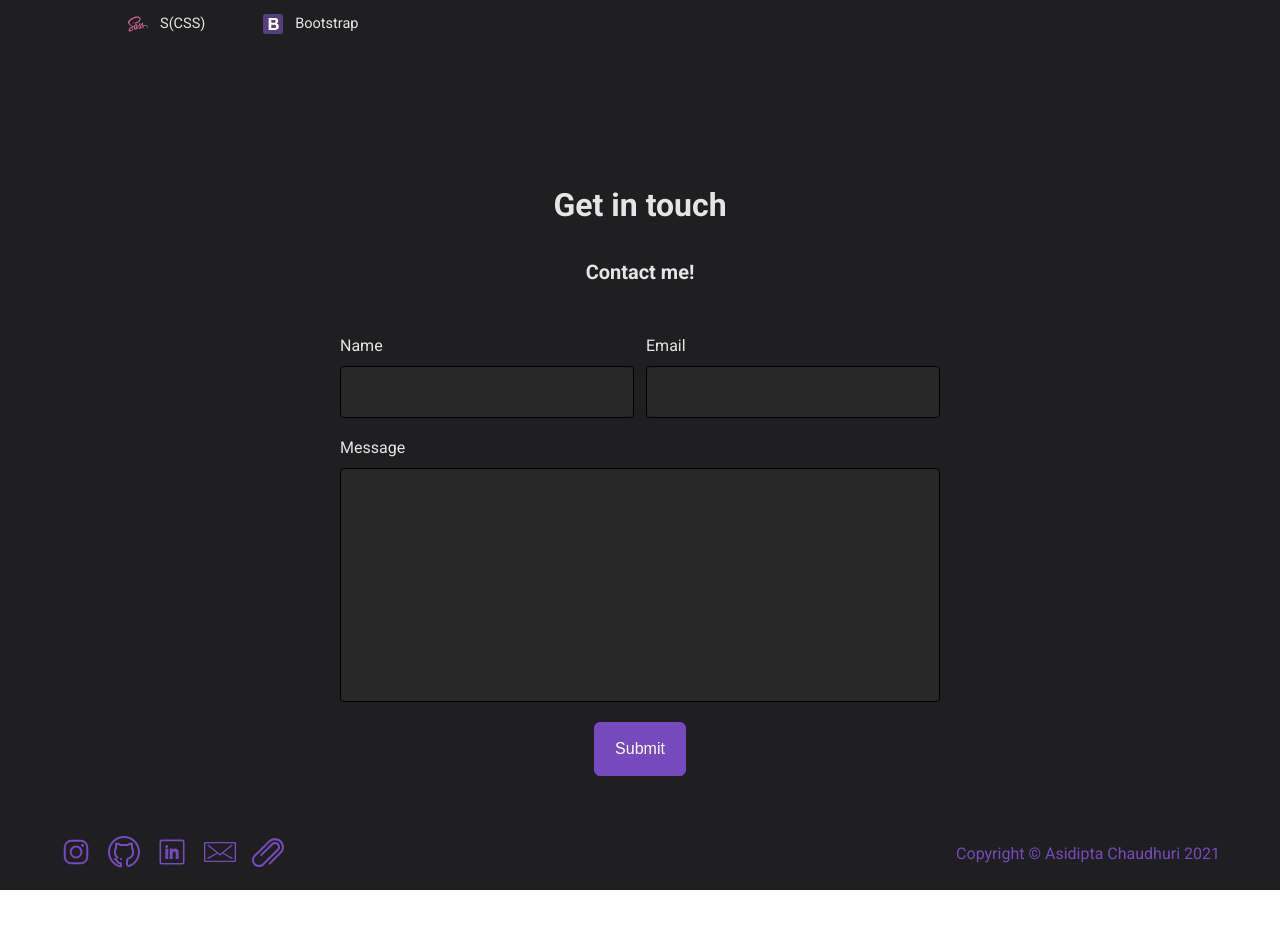
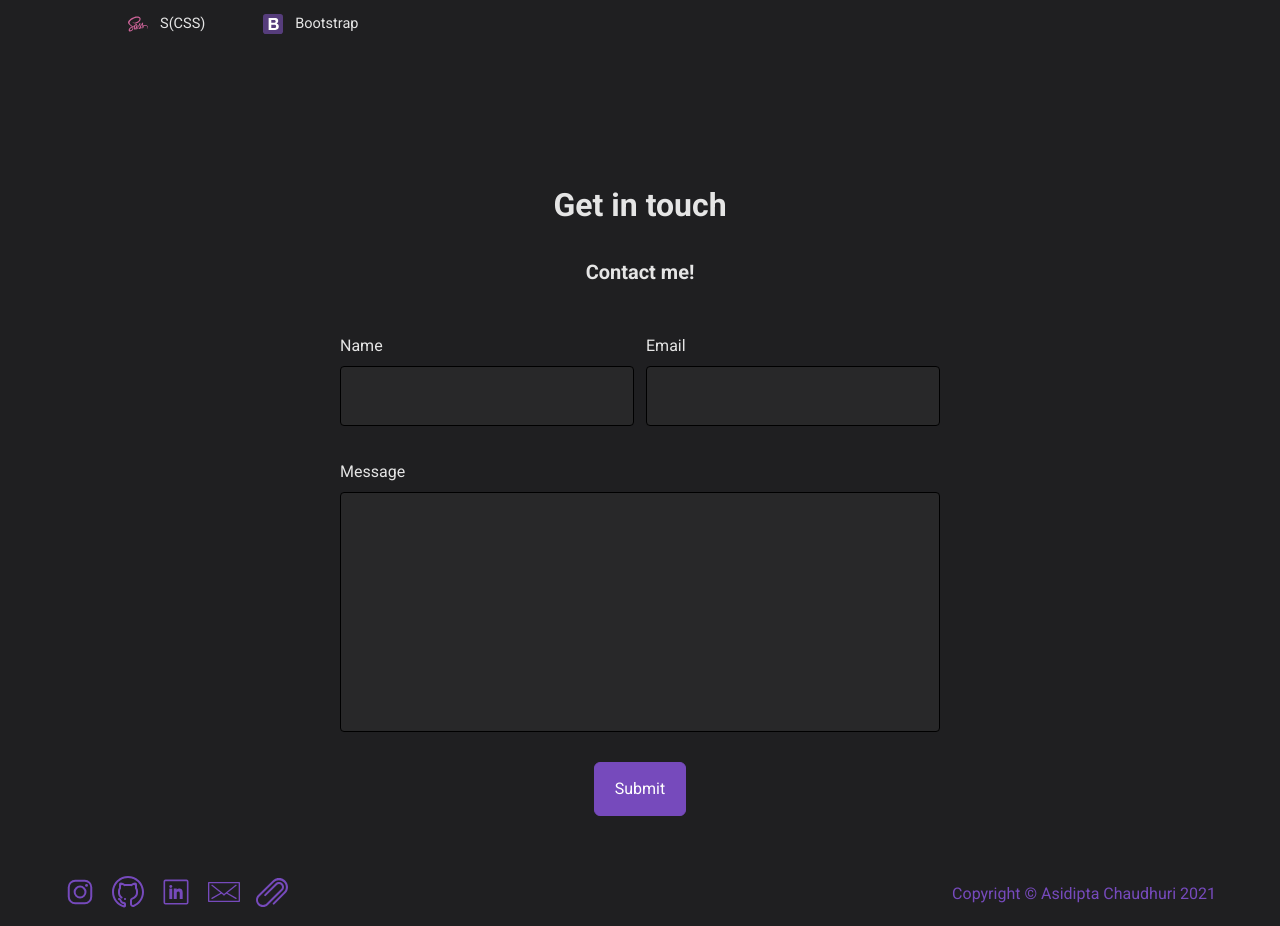
Before and after one commit to asi309/portfolio, a React (Create React App) app: page / in a window 1280 px wide. Shown: the part 900-1826 px from the top of the page. Before the commit the page ends 1790 px from the top, so only its background shows below. Built offline with nearby package versions, Linux system fonts and the light colour scheme; the HTML template or start-up script is replaced by a standard one.

Commit message:
Adds minor style changes and resume links

```diff
--- a/src/components/About.js
+++ b/src/components/About.js
@@ -25,8 +25,8 @@ export default function About() {
             do, and I am looking for opportunities in web development. If you
             are upto some project and need collaboration, just let me know!
           </p>
-          <p className="about__tech">
-            Technologies I use:
+          <div className="about__tech">
+            <span>Technologies I use:</span>
             <ul className="about__tech--list">
               <li>
                 <img
@@ -77,7 +77,7 @@ export default function About() {
                 <span>Bootstrap</span>
               </li>
             </ul>
-          </p>
+          </div>
         </div>
         <img className="about__image" src={reactIcon} alt="profile" />
       </div>
--- a/src/components/Banner.js
+++ b/src/components/Banner.js
@@ -8,7 +8,8 @@ export default function Banner() {
         <h1 className="portfolio__title">Asidipta Chaudhuri</h1>
       </div>
       <p className="portfolio__subtitle">
-        I am a Web Developer and Full Stack Enginner out of Kolkata.
+        I am a Web Developer out of Kolkata. I specialize in building beautiful
+        and functional web applications.
         <br />
         Scroll down to find out more about me.
       </p>
--- a/src/components/Contact.js
+++ b/src/components/Contact.js
@@ -20,7 +20,6 @@ export default function Contact() {
     try {
       if (name !== '' && email !== '' && message !== '') {
         const response = await api.post('/submit', { name, email, message });
-        console.log(response);
       }
     } catch (error) {
       console.log(error);
--- a/src/components/Footer.js
+++ b/src/components/Footer.js
@@ -1,6 +1,7 @@
 import React, { useContext } from 'react';
 
 import { UserContext } from '../user-context';
+import api from '../service/api';
 import attachmentIcon from '../assets/attachment.svg';
 import emailIcon from '../assets/email.svg';
 import githubIcon from '../assets/github.svg';
@@ -9,6 +10,22 @@ import linkedinIcon from '../assets/linkedin.svg';
 
 export default function Footer() {
   const { themePref, lightStyle, darkStyle } = useContext(UserContext);
+
+  const resumeHandler = async (e) => {
+    e.preventDefault();
+
+    try {
+      const response = await api.get('/resume', { responseType: 'blob' });
+
+      const file = new Blob([response.data], { type: 'application/pdf' });
+      const fileURL = URL.createObjectURL(file);
+
+      const newWindow = window.open();
+      newWindow.location.href = fileURL;
+    } catch (error) {
+      console.log(error);
+    }
+  };
   return (
     <footer style={themePref === 'dark' ? darkStyle : lightStyle}>
       <div className="footer-container">
@@ -63,7 +80,8 @@ export default function Footer() {
           </a>
           <a
             className="footer__link"
-            href="#todo"
+            href="/resume"
+            onClick={resumeHandler}
             target="_blank"
             rel="noopener noreferrer"
           >
--- a/src/styles/_About.scss
+++ b/src/styles/_About.scss
@@ -20,7 +20,7 @@
 .about__body-container {
   display: flex;
   flex-direction: column;
-  max-width: 40%;
+  width: 50%;
   padding-left: 10%;
   padding-top: $default-size;
   margin-right: 10%;
@@ -52,6 +52,10 @@
   li {
     display: flex;
     margin-bottom: $default-size;
+
+    &:hover {
+      color: $purple;
+    }
   }
 
   li:nth-of-type(2n + 1) {
--- a/src/styles/_App.scss
+++ b/src/styles/_App.scss
@@ -1,3 +1,7 @@
+* {
+  box-sizing: border-box;
+}
+
 html,
 body,
 #root {
@@ -24,6 +28,7 @@ html {
 button {
   border-radius: $small-size / 2;
   cursor: pointer;
+  font-family: 'Roboto', Arial, Helvetica, sans-serif;
 
   &:hover {
     background-color: transparent;
--- a/src/styles/_Contact.scss
+++ b/src/styles/_Contact.scss
@@ -4,7 +4,7 @@
   display: flex;
   flex-direction: column;
   align-items: center;
-  padding: 2 * $large-size 0 2 * $large-size 0;
+  padding: 3 * $large-size 0 3 * $large-size 0;
 }
 
 .contact__title {
@@ -37,9 +37,9 @@
     border: 1px solid $black;
     font-family: 'Roboto', Arial, Helvetica, sans-serif;
     font-size: $default-size;
-    height: 2 * $large-size;
+    height: 3 * $large-size;
     outline: $purple none medium;
-    padding: $default-size / 3 $default-size;
+    padding: $default-size $default-size;
 
     &:focus {
       border: 2px solid $purple;
@@ -90,7 +90,8 @@
   .contact-form__message {
     display: flex;
     flex-direction: column;
-    margin-bottom: $large-size;
+    margin-top: $default-size;
+    margin-bottom: 1.5 * $large-size;
     width: 100%;
 
     &:focus-within {
@@ -101,7 +102,7 @@
   }
 
   .input__message {
-    height: 10 * $large-size;
+    height: 12 * $large-size;
     resize: none;
   }
 
--- a/src/styles/_Footer.scss
+++ b/src/styles/_Footer.scss
@@ -1,8 +1,15 @@
 footer {
+  display: flex;
+  flex-direction: row;
+  justify-content: center;
+  align-items: center;
+
   .footer-container {
     display: flex;
+    align-items: center;
     justify-content: space-between;
-    padding: $large-size 3 * $large-size;
+    padding-bottom: $default-size;
+    width: 90%;
   }
 
   .footer__link {
@@ -15,14 +22,22 @@ footer {
     fill: $purple;
   }
 
-  .copyright-container {
-    display: flex;
-    flex-direction: column;
-    justify-content: center;
-  }
-
   .copyright__text {
     color: $purple;
     font-size: $default-size;
   }
+
+  @media screen and (max-width: $phone-screen) {
+    .footer-container {
+      display: flex;
+      flex-direction: column;
+      justify-content: center;
+      align-items: center;
+      padding-bottom: $default-size;
+    }
+
+    .footer__links {
+      margin-bottom: $large-size;
+    }
+  }
 }
--- a/src/styles/_variables.scss
+++ b/src/styles/_variables.scss
@@ -8,12 +8,12 @@ $black: #000000;
 $purple: #764abc;
 
 //  main
-$main-background-dark-theme: #1F1F21;
+$main-background-dark-theme: #1f1f21;
 $main-background-light-theme: $white;
 $accent-color: #3c7aec;
 $highlight-text-color: $purple;
 $slider-color-dark: $blue;
-$slider-color-light: #FDF6FF;
+$slider-color-light: #fdf6ff;
 $text-color-light-theme: #161517;
 $text-color-dark-theme: $off-white;
 
@@ -21,3 +21,6 @@ $text-color-dark-theme: $off-white;
 $default-size: 1.6rem;
 $large-size: 2rem;
 $small-size: 1.2rem;
+
+//breakpoints
+$phone-screen: 640px;
```
